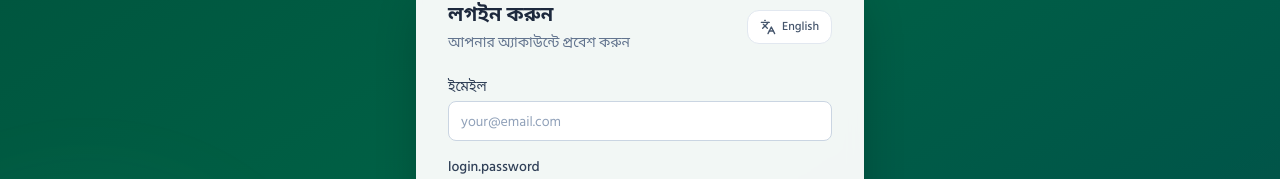
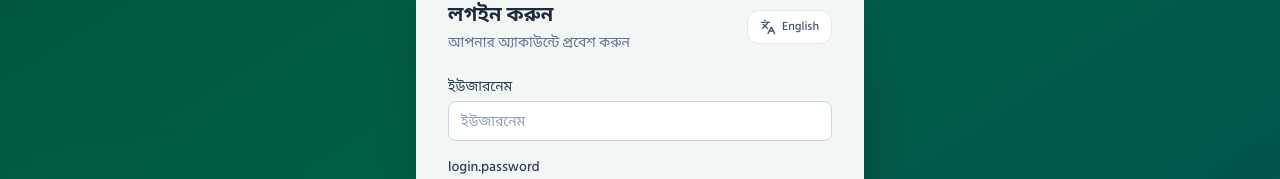
Before and after one commit to nishan13551/resort, a Next.js app: page /login in a window 1280 px wide. Shown: the part 343-522 px from the top of the page. Built offline with nearby package versions, Linux system fonts and the light colour scheme; no server answers; the database is empty.

Commit message:
switch login from email to username (admin/caretaker)

```diff
--- a/src/app/login/page.tsx
+++ b/src/app/login/page.tsx
@@ -12,7 +12,7 @@ export default function LoginPage() {
   const { currentUser, authReady, login } = useAuth();
   const { t, lang, toggleLang } = useLang();
   const router = useRouter();
-  const [email, setEmail] = useState('');
+  const [username, setUsername] = useState('');
   const [password, setPassword] = useState('');
   const [showPassword, setShowPassword] = useState(false);
   const [error, setError] = useState('');
@@ -28,7 +28,7 @@ export default function LoginPage() {
     e.preventDefault();
     setLoading(true);
     setError('');
-    const result = login(email, password);
+    const result = login(username, password);
     setLoading(false);
     if (result.success) {
       router.push(result.role === 'caretaker' ? '/checkout' : '/dashboard');
@@ -69,16 +69,16 @@ export default function LoginPage() {
 
           <form onSubmit={handleSubmit} className="mt-6 space-y-4">
             <FormGroup>
-              <FormLabel htmlFor="email">{t('user.email')}</FormLabel>
+              <FormLabel htmlFor="username">{t('user.username')}</FormLabel>
               <Input
-                id="email"
-                name="email"
-                type="email"
-                value={email}
-                onChange={e => setEmail(e.target.value)}
-                placeholder={t('login.emailPlaceholder')}
+                id="username"
+                name="username"
+                type="text"
+                value={username}
+                onChange={e => setUsername(e.target.value)}
+                placeholder={t('login.usernamePlaceholder')}
                 required
-                autoComplete="email"
+                autoComplete="username"
               />
             </FormGroup>
 
--- a/src/app/users/page.tsx
+++ b/src/app/users/page.tsx
@@ -36,7 +36,7 @@ export default function UsersPage() {
   const [modalOpen, setModalOpen] = useState(false);
   const [editingId, setEditingId] = useState<string | null>(null);
   const [fullName, setFullName] = useState('');
-  const [email, setEmail] = useState('');
+  const [username, setUsername] = useState('');
   const [role, setRole] = useState<UserRole>('caretaker');
   const [password, setPassword] = useState('');
 
@@ -59,7 +59,7 @@ export default function UsersPage() {
   function openAdd() {
     setEditingId(null);
     setFullName('');
-    setEmail('');
+    setUsername('');
     setRole('caretaker');
     setPassword('');
     setModalOpen(true);
@@ -70,22 +70,22 @@ export default function UsersPage() {
     if (!user) return;
     setEditingId(id);
     setFullName(user.full_name);
-    setEmail(user.email);
+    setUsername(user.username);
     setRole(user.role);
     setPassword('');
     setModalOpen(true);
   }
 
   function handleSave() {
-    if (!fullName.trim() || !email.trim()) {
+    if (!fullName.trim() || !username.trim()) {
       showToast(t('user.nameRequired'), 'error');
       return;
     }
     if (editingId) {
-      updateUser(editingId, { full_name: fullName.trim(), email: email.trim(), role, password: password || undefined });
+      updateUser(editingId, { full_name: fullName.trim(), username: username.trim(), role, password: password || undefined });
       showToast(t('user.updated'));
     } else {
-      addUser({ full_name: fullName.trim(), email: email.trim(), role, is_active: true }, password);
+      addUser({ full_name: fullName.trim(), username: username.trim(), role, is_active: true }, password);
       showToast(t('user.added'));
     }
     setModalOpen(false);
@@ -127,7 +127,7 @@ export default function UsersPage() {
                         </div>
                         <div>
                           <div className="font-semibold text-slate-800">{user.full_name}</div>
-                          <div className="text-xs text-slate-500">{user.email}</div>
+                          <div className="text-xs text-slate-500">{user.username}</div>
                         </div>
                       </div>
                       <div className="flex flex-col items-end gap-1.5">
@@ -174,8 +174,8 @@ export default function UsersPage() {
               <Input value={fullName} onChange={e => setFullName(e.target.value)} placeholder={t('user.fullName')} />
             </FormGroup>
             <FormGroup>
-              <FormLabel>{t('user.email')} *</FormLabel>
-              <Input type="email" value={email} onChange={e => setEmail(e.target.value)} placeholder="user@email.com" />
+              <FormLabel>{t('user.username')} *</FormLabel>
+              <Input type="text" value={username} onChange={e => setUsername(e.target.value)} placeholder={t('login.usernamePlaceholder')} />
             </FormGroup>
             <FormGroup>
               <FormLabel>{t('user.role')}</FormLabel>
--- a/src/components/layout/header.tsx
+++ b/src/components/layout/header.tsx
@@ -85,7 +85,7 @@ export function Header({ onMenuClick }: { onMenuClick: () => void }) {
               <div className="absolute right-0 top-12 z-40 w-56 overflow-hidden rounded-2xl border border-emerald-100 bg-white shadow-xl animate-pop-in">
                 <div className="border-b border-emerald-50 bg-emerald-50/60 px-4 py-3">
                   <div className="text-sm font-semibold text-slate-800">{currentUser?.full_name}</div>
-                  <div className="text-xs text-slate-500">{currentUser?.email}</div>
+                  <div className="text-xs text-slate-500">{currentUser?.username}</div>
                   <div className="mt-1 inline-block rounded-full bg-emerald-100 px-2 py-0.5 text-[11px] font-semibold text-emerald-700">
                     {currentUser ? roleLabel(currentUser.role, lang) : ''}
                   </div>
--- a/src/data/mock-data.ts
+++ b/src/data/mock-data.ts
@@ -62,7 +62,7 @@ function makeBooking(
 export const seedUsers: User[] = [
   {
     id: 'u_admin',
-    email: 'admin@dhansiri.com',
+    username: 'admin',
     full_name: 'রাসেল (অ্যাডমিন)',
     role: 'admin',
     is_active: true,
@@ -71,7 +71,7 @@ export const seedUsers: User[] = [
   },
   {
     id: 'u_caretaker',
-    email: 'caretaker@dhansiri.com',
+    username: 'caretaker',
     full_name: 'কেয়ারটেকার',
     role: 'caretaker',
     is_active: true,
--- a/src/lib/auth-provider.tsx
+++ b/src/lib/auth-provider.tsx
@@ -8,7 +8,7 @@ interface AuthContextValue {
   currentUser: User | null;
   users: User[];
   authReady: boolean;
-  login: (email: string, password: string) => { success: boolean; role?: UserRole; error?: 'invalid' | 'disabled' | 'failed' };
+  login: (username: string, password: string) => { success: boolean; role?: UserRole; error?: 'invalid' | 'disabled' | 'failed' };
   logout: () => void;
   addUser: (user: Omit<User, 'id' | 'created_at' | 'updated_at'>, password?: string) => void;
   updateUser: (id: string, updates: Partial<User> & { password?: string }) => void;
@@ -19,13 +19,13 @@ interface AuthContextValue {
 
 const AuthContext = createContext<AuthContextValue | null>(null);
 
-const USERS_KEY = 'dhansiri_users';
+const USERS_KEY = 'dhansiri_users_v2';
 const SESSION_KEY = 'dhansiri_session';
 
 // Password store (demo only - will be replaced by Supabase Auth)
 const DEMO_PASSWORDS: Record<string, string> = {
-  'admin@dhansiri.com': 'admin098',
-  'caretaker@dhansiri.com': 'caretaker123',
+  admin: 'admin098',
+  caretaker: 'caretaker123',
 };
 
 function loadUsers(): User[] {
@@ -69,15 +69,15 @@ export function AuthProvider({ children }: { children: ReactNode }) {
 
   const currentUser = users.find(u => u.id === currentUserId && u.is_active) ?? null;
 
-  function login(email: string, password: string): { success: boolean; role?: UserRole; error?: 'invalid' | 'disabled' | 'failed' } {
-    const user = users.find(u => u.email.toLowerCase() === email.toLowerCase());
+  function login(username: string, password: string): { success: boolean; role?: UserRole; error?: 'invalid' | 'disabled' | 'failed' } {
+    const user = users.find(u => u.username.toLowerCase() === username.toLowerCase());
     if (!user) {
       return { success: false, error: 'invalid' };
     }
     if (!user.is_active) {
       return { success: false, error: 'disabled' };
     }
-    const expected = DEMO_PASSWORDS[user.email.toLowerCase()] ?? 'demo-pass-12345';
+    const expected = DEMO_PASSWORDS[user.username.toLowerCase()] ?? 'demo-pass-12345';
     if (password !== expected) {
       return { success: false, error: 'invalid' };
     }
@@ -104,12 +104,12 @@ export function AuthProvider({ children }: { children: ReactNode }) {
       updated_at: now,
     };
     setUsers(prev => [...prev, newUser]);
-    DEMO_PASSWORDS[newUser.email.toLowerCase()] = password?.trim() || 'user123';
+    DEMO_PASSWORDS[newUser.username.toLowerCase()] = password?.trim() || 'user123';
   }
 
   function updateUser(id: string, updates: Partial<User> & { password?: string }) {
     if (updates.password) {
-      DEMO_PASSWORDS[updates.email?.toLowerCase() ?? ''] = updates.password;
+      DEMO_PASSWORDS[updates.username?.toLowerCase() ?? ''] = updates.password;
     }
     setUsers(prev => prev.map(u => (u.id === id ? { ...u, ...updates, updated_at: new Date().toISOString() } : u)));
   }
--- a/src/lib/constants.ts
+++ b/src/lib/constants.ts
@@ -131,7 +131,7 @@ export const BENGALI = {
   addUser: 'ব্যবহারকারী যোগ করুন',
   editUser: 'ব্যবহারকারী সম্পাদনা',
   fullName: 'পুরো নাম',
-  email: 'ইমেইল',
+  username: 'ইউজারনেম',
   password: 'পাসওয়ার্ড',
   role: 'ভূমিকা',
   active: 'সক্রিয়',
--- a/src/lib/i18n.tsx
+++ b/src/lib/i18n.tsx
@@ -346,11 +346,11 @@ const bn: Dict = {
   'user.edit': 'ব্যবহারকারী সম্পাদনা',
   'user.new': 'নতুন ব্যবহারকারী',
   'user.fullName': 'পুরো নাম',
-  'user.email': 'ইমেইল',
+  'user.username': 'ইউজারনেম',
   'user.password': 'প্রাথমিক পাসওয়ার্ড',
   'user.passwordPlaceholder': 'নতুন ব্যবহারকারীর জন্য একটি পাসওয়ার্ড দিন',
   'user.role': 'ভূমিকা',
-  'user.nameRequired': 'নাম ও ইমেইল প্রয়োজন',
+  'user.nameRequired': 'নাম ও ইউজারনেম প্রয়োজন',
   'user.updated': 'ব্যবহারকারী আপডেট করা হয়েছে',
   'user.added': 'নতুন ব্যবহারকারী যোগ করা হয়েছে',
   'user.deactivated': 'ব্যবহারকারী নিষ্ক্রিয় করা হয়েছে',
@@ -381,10 +381,10 @@ const bn: Dict = {
   // Login
   'login.title': 'লগইন করুন',
   'login.subtitle': 'আপনার অ্যাকাউন্টে প্রবেশ করুন',
-  'login.emailPlaceholder': 'your@email.com',
+  'login.usernamePlaceholder': 'ইউজারনেম',
   'login.passwordPlaceholder': '••••••••',
   'login.button': 'লগইন করুন',
-  'login.invalid': 'ভুল ইমেইল বা পাসওয়ার্ড',
+  'login.invalid': 'ভুল ইউজারনেম বা পাসওয়ার্ড',
   'login.disabled': 'এই অ্যাকাউন্টটি নিষ্ক্রিয় করা হয়েছে',
   'login.failed': 'লগইন ব্যর্থ হয়েছে',
 
@@ -714,11 +714,11 @@ const en: Dict = {
   'user.edit': 'Edit User',
   'user.new': 'New User',
   'user.fullName': 'Full Name',
-  'user.email': 'Email',
+  'user.username': 'Username',
   'user.password': 'Initial Password',
   'user.passwordPlaceholder': 'Set a password for the new user',
   'user.role': 'Role',
-  'user.nameRequired': 'Name and email are required',
+  'user.nameRequired': 'Name and username are required',
   'user.updated': 'User updated',
   'user.added': 'New user added',
   'user.deactivated': 'User deactivated',
@@ -747,11 +747,11 @@ const en: Dict = {
 
   'login.title': 'Sign In',
   'login.subtitle': 'Enter your account to continue',
-  'login.emailPlaceholder': 'your@email.com',
+  'login.usernamePlaceholder': 'username',
   'login.passwordPlaceholder': '••••••••',
   'login.button': 'Sign In',
   'login.password': 'Password',
-  'login.invalid': 'Invalid email or password',
+  'login.invalid': 'Invalid username or password',
   'login.disabled': 'This account has been disabled',
   'login.failed': 'Login failed',
 
--- a/src/lib/types.ts
+++ b/src/lib/types.ts
@@ -5,7 +5,7 @@ export type PaymentStatus = 'paid' | 'partial' | 'unpaid';
 
 export interface User {
   id: string;
-  email: string;
+  username: string;
   full_name: string;
   role: UserRole;
   is_active: boolean;
--- a/src/lib/use-dashboard-overrides.ts
+++ b/src/lib/use-dashboard-overrides.ts
@@ -103,7 +103,7 @@ export function useDashboardOverrides(): DashboardOverridesValue {
             {
               key,
               value,
-              updated_by: currentUser?.email ?? currentUser?.full_name ?? 'admin',
+              updated_by: currentUser?.username ?? currentUser?.full_name ?? 'admin',
               updated_at: new Date().toISOString(),
             },
             { onConflict: 'key' }
```
